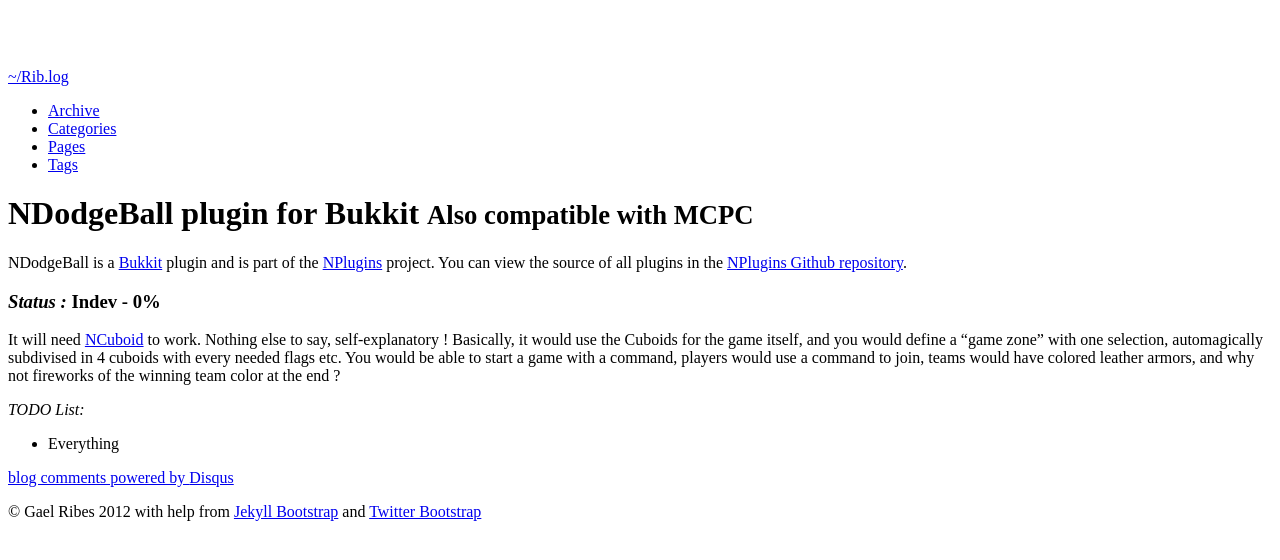
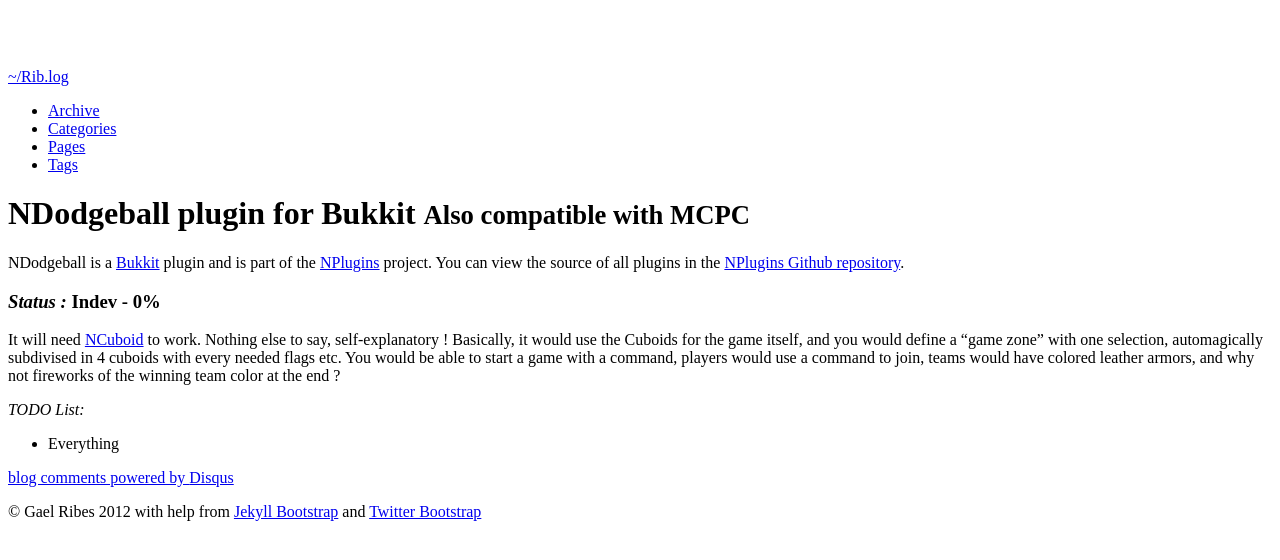
Before and after one commit to CeramicTitan/ribesg.github.com, a Jekyll site: the page built from _posts/pages/2013-02-26-NDodgeBall.md, in a window 1280 px wide. Shown: the top 560 px of the page. Built offline with Jekyll 4.4.1, drawn with Linux system fonts in a browser that asks for light colours; nearby versions of some CDN libraries; comment, search, counter and statistics services are not loaded.

```diff
--- a/_posts/pages/2013-02-26-NDodgeBall.md
+++ b/_posts/pages/2013-02-26-NDodgeBall.md
@@ -1,13 +1,13 @@
 ---
 layout: page
-title: NDodgeBall plugin for Bukkit
+title: NDodgeball plugin for Bukkit
 category: bukkit
 tagline: Also compatible with MCPC
 tags: [bukkit, plugin]
 ---
 {% include JB/setup %}
 
-NDodgeBall is a [Bukkit][] plugin and is part of the [NPlugins][] project.
+NDodgeball is a [Bukkit][] plugin and is part of the [NPlugins][] project.
 You can view the source of all plugins in the [NPlugins Github repository][].
 
 ### *Status :* Indev - 0%
```
